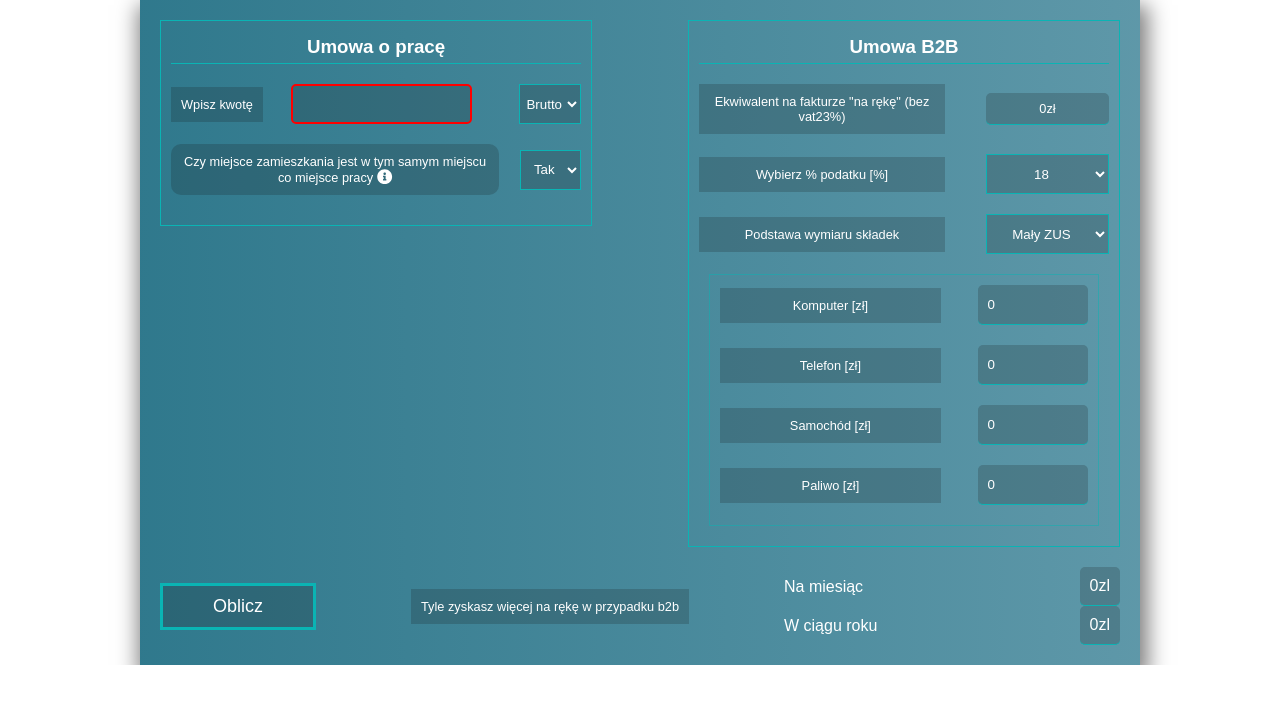
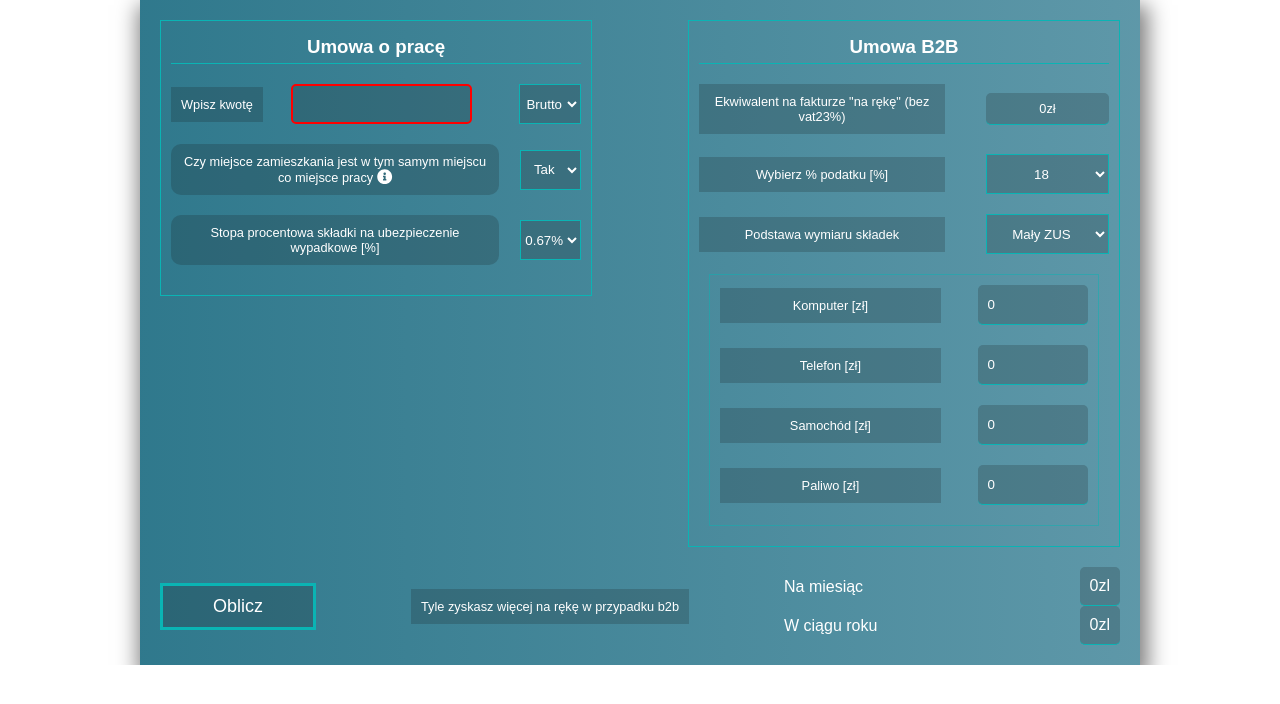
Before and after one commit to Placekkk/Kalkulator-B2B, a React (Create React App) app in the folder my-app/: page / in a window 1280 px wide. Shown: the top 704 px of the page. Built offline with nearby package versions, Linux system fonts and the light colour scheme.

Commit message:
percentage added

```diff
--- a/my-app/src/Components/MainCalc.jsx
+++ b/my-app/src/Components/MainCalc.jsx
@@ -553,6 +553,23 @@ class MainCalc extends React.Component {
                                 przychodu uzyskane z tytułu jednej umowy wynoszą 111,25
                                 albo 139,06 przy zamieszkaniu w miesjscowosci poza zakładem pracy</p>
 
+                            <div className={'birth-place-holder'}>
+                                <p className={'fancy-text'}>Stopa procentowa składki na ubezpieczenie wypadkowe [%]</p>
+                                <select className={'fancy-select'}>
+                                    <option value={1}>0.67%</option>
+                                    <option value={2}>0.93%</option>
+                                    <option value={3}>1.20%</option>
+                                    <option value={4}>1.47%</option>
+                                    <option value={5}>1.73%</option>
+                                    <option value={6}>1.73%</option>
+                                    <option value={7}>2.00%</option>
+                                    <option value={7}>2.26%</option>
+                                    <option value={7}>2.53%</option>
+                                    <option value={7}>2.80%</option>
+                                    <option value={7}>3.06%</option>
+                                </select>
+                            </div>
+
                         </div>
 
                         <div className={'b2b-holder'}>
```
